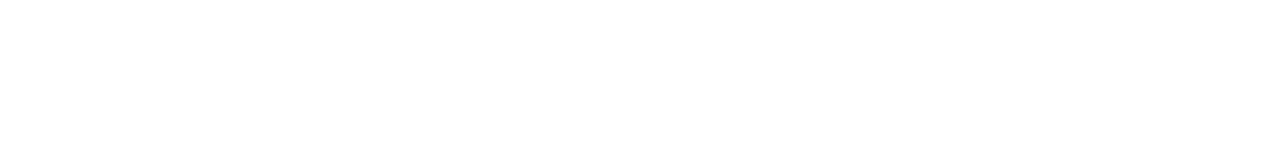
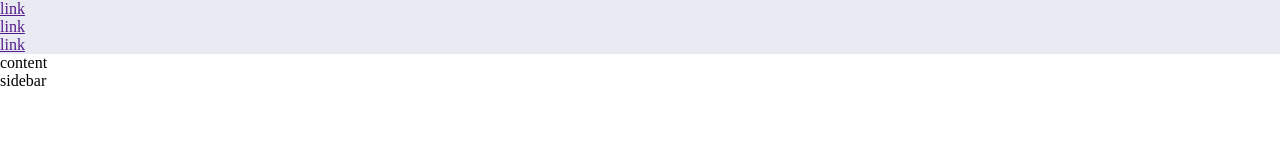
Before and after one commit to NataliyaVerchenko/bislite, a plain HTML site: page page.html in a window 1280 px wide. Drawn offline with Linux system fonts and the light colour scheme.

Commit message:
create page-style.css

```diff
--- a/page.html
+++ b/page.html
@@ -8,10 +8,22 @@
 <body>
 <div class="wrapper">
     <header class="header">
-        <div class="container"></div>
+        <div class="container">
+            <nav>
+                <a href="" class="logo"></a>
+                <ul class="navbar-nav">
+                    <li><a href="">link</a></li>
+                    <li><a href="">link</a></li>
+                    <li><a href="">link</a></li>
+                </ul>
+            </nav>
+        </div>
     </header>
     <main class="main">
-        <div class="container"></div>
+        <div class="container">
+            <div class="content">content</div>
+            <div class="sidebar">sidebar</div>
+        </div>
     </main>
     <footer class="footer">
         <div class="container"></div>
```
